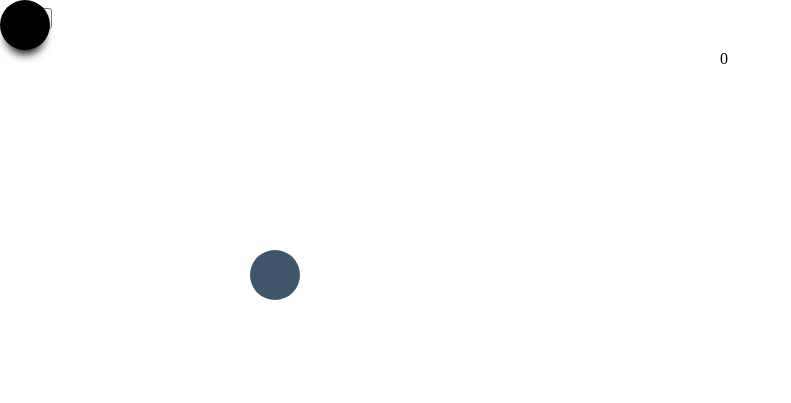
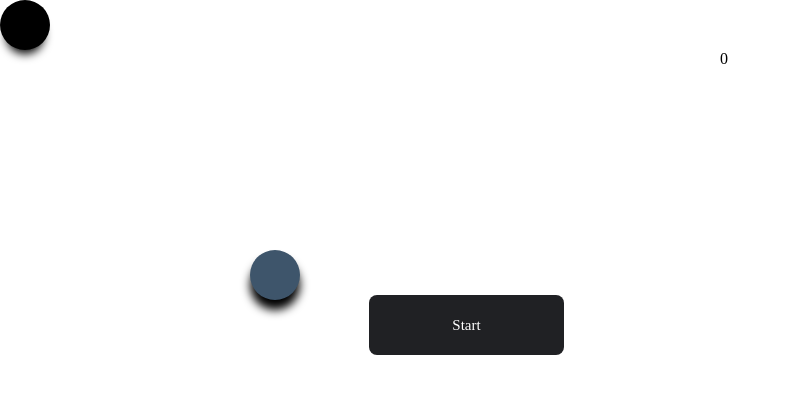
Before and after one commit to Ghembram/Timed-Golf---ReactJS-React-Basics-Children-prop-Concept-of-Composition-Rend---u88kfu46w1kt, a React app: page / in a window 1280 px wide. Shown: the whole page, without its empty margins (0-791 px from the left). Built offline with nearby package versions, Linux system fonts and the light colour scheme.

Commit message:
Update App.css

```diff
--- a/src/styles/App.css
+++ b/src/styles/App.css
@@ -6,7 +6,7 @@
 
 @import url("https://fonts.googleapis.com/css2?family=Fredoka+One&family=Roboto:ital,wght@1,100&display=swap");
 
-.ballProvider {
+.start {
   font-family: "Fredoka One", cursive;
   background-color: #202124;
   color: white;
@@ -15,7 +15,7 @@
   border-radius: 8px;
   border: none;
   width: 195px;
-  margin: 15px;
+  margin: 45px;
   height: 60px;
 
 }
@@ -35,11 +35,19 @@
 
 .hole {
   background-color: rgb(62, 85, 107);
-  /* box-shadow: 0 10px 10px 0px; */
+  box-shadow: 0 10px 10px 0px;
   position: absolute;
   top: 250px;
   left: 250px;
   height: 50px;
   width: 50px;
-  border-radius: 30px;
+  border-radius: 25px;
 }
+
+.playground{
+	width:50%;
+  height:50%;
+  margin: auto;
+	margin-top: 250px;
+
+}
```
